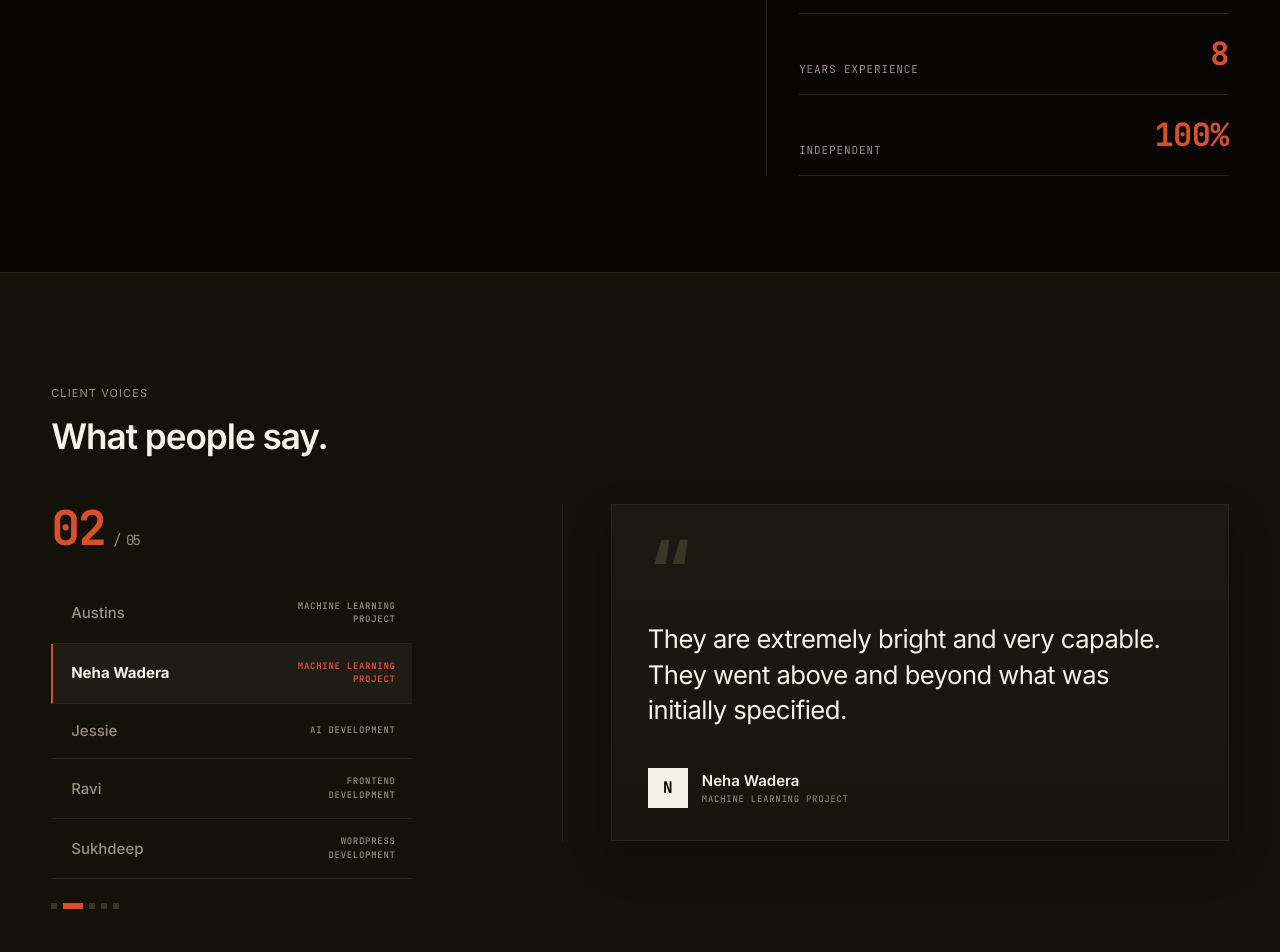
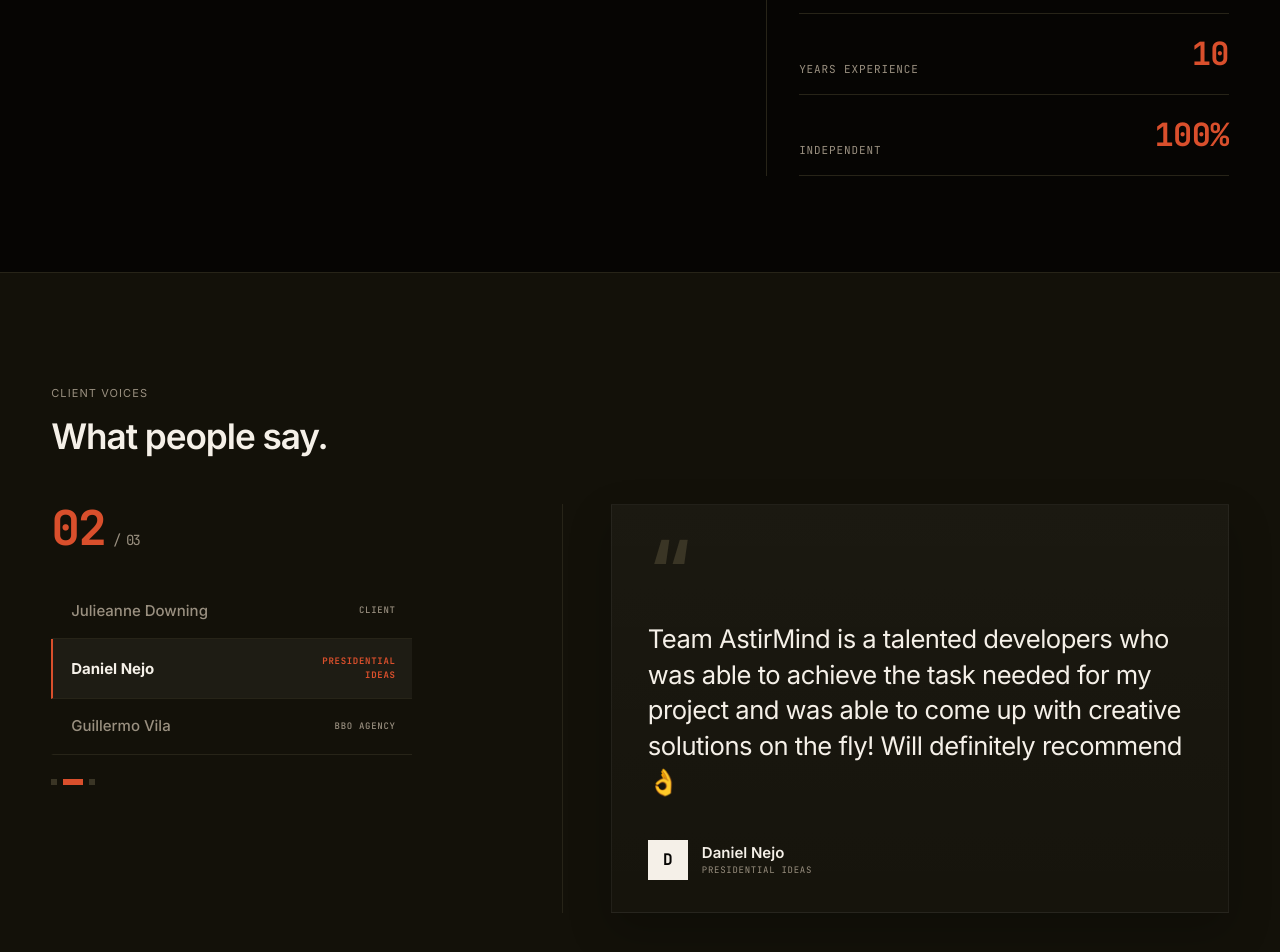
Before and after one commit to gurpreetdastirmind/astirmind, a React (Vite) app in the folder astirmind_frontend/: page / in a window 1280 px wide. Shown: the part 5006-5958 px from the top of the page. Built offline with nearby package versions, Linux system fonts and the light colour scheme; no server answers.

Commit message:
Update Google rating hook

```diff
--- a/astirmind_frontend/src/components/About.jsx
+++ b/astirmind_frontend/src/components/About.jsx
@@ -8,15 +8,39 @@ gsap.registerPlugin(ScrollTrigger);
 
 const MARQUEE = ['React', 'Python', 'TensorFlow', 'Node.js', 'AWS', 'Android', 'Angular', 'FastAPI', 'PostgreSQL', 'Docker', 'Next.js', 'Kubernetes', 'MongoDB'];
 
+// Calculate years of experience dynamically
+const getYearsExperience = () => {
+  const startYear = 2016; // Company founding year
+  const currentYear = new Date().getFullYear();
+  return currentYear - startYear;
+};
+
+// Get stats with dynamic years
+const getStats = (type) => {
+  const baseStats = {
+    Xperience: [
+      { v: 200, suffix: '+', l: 'Projects Shipped' },
+      { v: getYearsExperience(), suffix: '', l: 'Years Experience' },
+      { v: 100, suffix: '%', l: 'Independent' }
+    ],
+    Training: [
+      { v: 200, suffix: '+', l: 'Students Trained' },
+      { v: 9, suffix: '', l: 'Active Programs' },
+      { v: 80, suffix: '%', l: 'Placement Rate' }
+    ]
+  };
+  return baseStats[type];
+};
+
 const ABOUT = {
   Xperience: {
     headline: 'Software crafted with care. We partner with you to solve real human problems.',
-    body: `Welcome to AstirMind Software Solutions. We are a premier, technology-driven development agency dedicated to delivering smart, scalable, and business-oriented digital solutions. In today’s fast-paced digital landscape, we bridge the gap between complex operational challenges and cutting-edge engineering.
+    body: `Welcome to AstirMind Software Solutions. We are a premier, technology-driven development agency dedicated to delivering smart, scalable, and business-oriented digital solutions. In today's fast-paced digital landscape, we bridge the gap between complex operational challenges and cutting-edge engineering.
 
 We specialize in custom software development, advanced automation systems, AI-powered platforms, and web applications. From intelligent data processing and scraping systems to OCR solutions and CRM automation, we build cloud-based architecture designed to solve real-world problems. Our goal is simple: to help companies streamline their operations, maximize productivity, and build a highly reliable digital infrastructure.
 
 At AstirMind, we believe in building technology that is not just technically robust, but perfectly aligned with your business objectives. By combining innovation with performance, scalability, and long-term maintainability, we ensure every product we develop delivers measurable value. Whether you are a startup looking to launch your first product, or an enterprise aiming to optimize workflows, AstirMind Software Solutions is your trusted technology partner to scale with confidence.`,
-    stats: [{ v: 200, suffix: '+', l: 'Projects Shipped' }, { v: 8, suffix: '', l: 'Years Experience' }, { v: 100, suffix: '%', l: 'Independent' }],
+    stats: getStats('Xperience'),
   },
   Training: {
     headline: 'We train engineers on real projects, with real mentors, to build real careers.',
@@ -27,7 +51,7 @@ Our training and internship programs are carefully designed to bridge the gap be
 During your time with us, you will work with modern technologies and practical engineering solutions, learning how to streamline operations, process data, and build scalable digital products. We teach you how to write code that is technically strong, highly performant, and aligned with real business objectives.
 
 With a strong focus on quality, communication, and execution, AstirMind is here to mentor you, transform your ideas into practical skills, and kickstart your career in the tech industry with confidence.`,
-    stats: [{ v: 200, suffix: '+', l: 'Students Trained' }, { v: 9, suffix: '', l: 'Active Programs' }, { v: 80, suffix: '%', l: 'Placement Rate' }],
+    stats: getStats('Training'),
   },
 };
 
@@ -142,7 +166,8 @@ export default function About() {
               }}
             >
               {c.body}
-</p>            <div>
+            </p>
+            <div>
               {c.stats.map((stat, i) => <StatCounter key={i} stat={stat} index={i} />)}
             </div>
           </div>
--- a/astirmind_frontend/src/components/Testimonials.jsx
+++ b/astirmind_frontend/src/components/Testimonials.jsx
@@ -6,11 +6,21 @@ import { useMode } from '../context/ModeContext';
 gsap.registerPlugin(ScrollTrigger);
 
 const agencyTestimonials = [
-  { quote: 'Very good work quality and excellent communication. They kept me updated almost daily.', name: 'Austins', role: 'Machine Learning Project' },
-  { quote: 'They are extremely bright and very capable. They went above and beyond what was initially specified.', name: 'Neha Wadera', role: 'Machine Learning Project' },
-  { quote: 'Very easy to communicate with. Available when needed and completed our job on time.', name: 'Jessie', role: 'AI Development' },
-  { quote: "I've worked with them on multiple projects and their quality of work is always top notch.", name: 'Ravi', role: 'Frontend Development' },
-  { quote: 'They delivered excellent work. Communication was top-notch. Will likely have additional jobs for them.', name: 'Sukhdeep', role: 'WordPress Development' },
+  {
+    quote: 'Team AstirMind has been very reliable and always available during U.S. hours when needed. Their responsiveness and willingness to assist have been greatly appreciated. It\'s been a pleasure working with someone so dependable. Thank you, Aksh, for your support!',
+    name: 'Julieanne Downing',
+    role: 'Client'
+  },
+  {
+    quote: 'Team AstirMind is a talented developers who was able to achieve the task needed for my project and was able to come up with creative solutions on the fly! Will definitely recommend 👌',
+    name: 'Daniel Nejo',
+    role: 'Presidential Ideas'
+  },
+  {
+    quote: 'Work completed as requested and in a quick time, there has been good and understandable communication with Team, I am satisfied and recommend it',
+    name: 'Guillermo Vila',
+    role: 'BBO Agency'
+  },
 ];
 
 const instituteTestimonials = [
```
Lines whose indentation alone changed are shown as unchanged.
